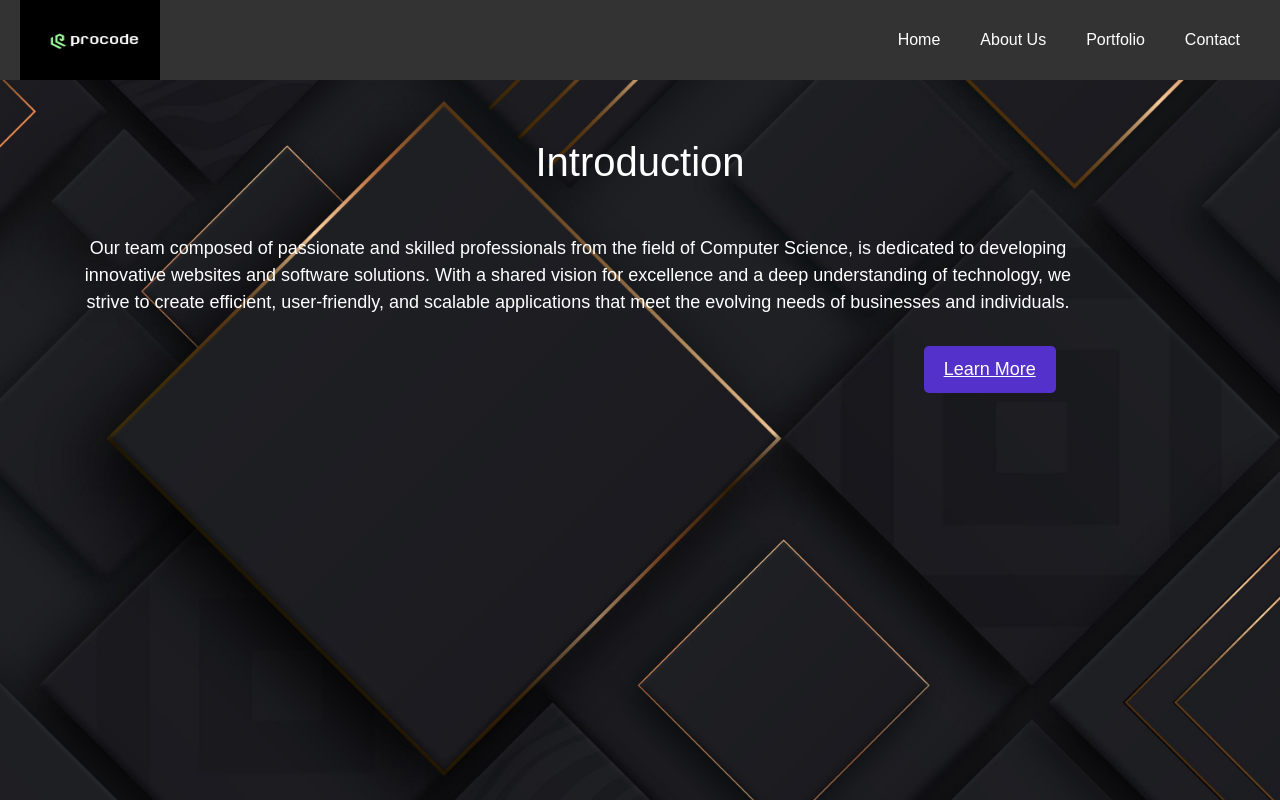
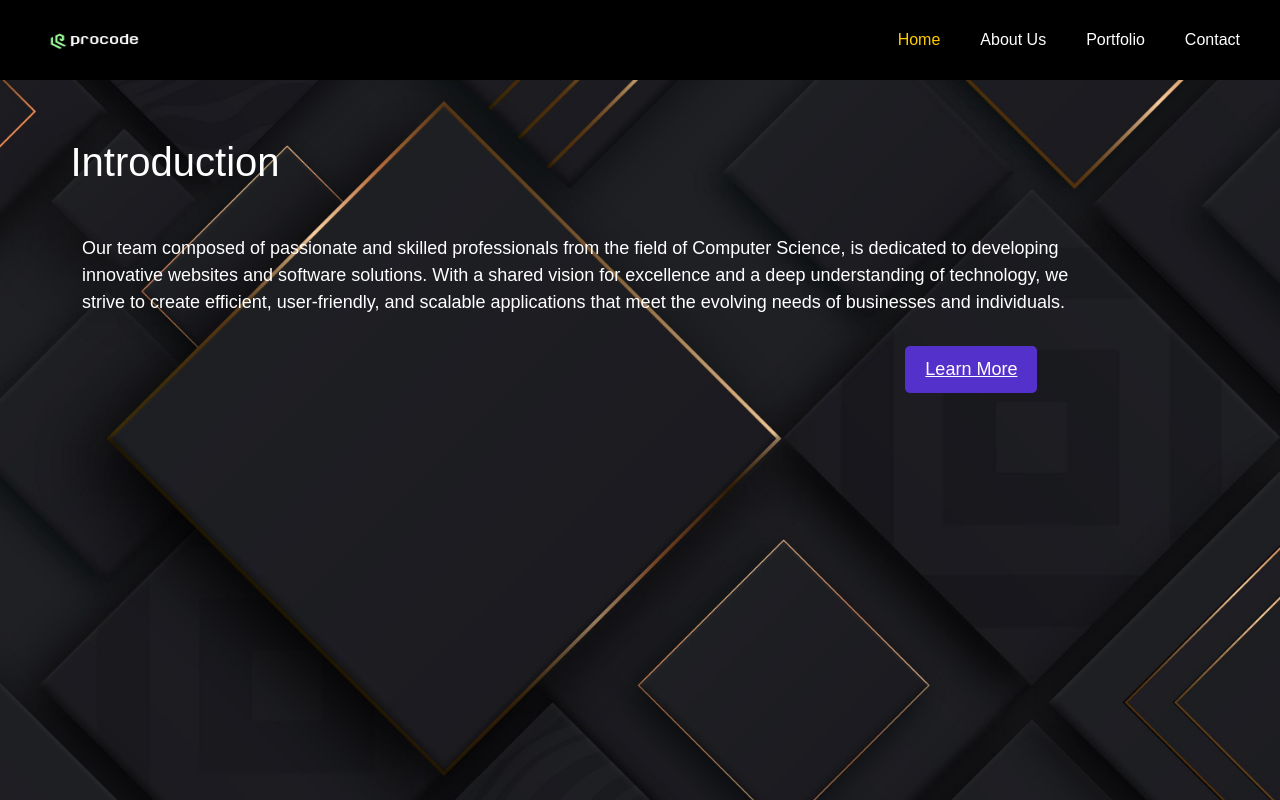
Before and after one commit to LeowJunKang/RID-group-project, a plain HTML site: page homePage.html in a window 1280 px wide. Drawn offline with Linux system fonts and the light colour scheme.

Commit message:
modify link function

```diff
--- a/aboutUs.css
+++ b/aboutUs.css
@@ -57,3 +57,7 @@ main {
     margin-right: auto; /* Move links to the right */
     margin-left: 0%;
 }
+
+.sidebar a.active {
+    color: #ffcc00; /* Change to your desired color for the active link */
+}
--- a/contactsUs.css
+++ b/contactsUs.css
@@ -195,6 +195,10 @@ button:hover {
     color: white;
     border-radius: 50%;
 }
+
+.sidebar a.active {
+    color: #ffcc00; /* Change to your desired color for the active link */
+}
 /*
 @media (max-width: 768px) {
     .sidebar {
--- a/homePage.css
+++ b/homePage.css
@@ -40,13 +40,14 @@ main {
     /* background-color: #cbcbcc;
     border: 1px solid #ddd; */
     /* border-radius: 15px; */
-    color : white
+    color : white;
+    text-align : left;
 }
 
 .title {
     font-size: 40px;
     color : white;
-    margin-left: auto;
+    margin-right: 75%;
 }
 
 .sidebar {
@@ -55,7 +56,7 @@ main {
     left: 0;
     width: 100%; /* Make the sidebar span across the top */
     height: 80px; /* Height for the top bar */
-    background-color: #333;
+    background-color:black;
     display: flex;
     justify-content: space-between; /* Space between logo and links */
     align-items: center;
@@ -98,3 +99,7 @@ main, footer, header {
     border-radius: 5px;
     text-align: right;
 }
+
+.sidebar a.active {
+    color: #ffcc00; /* Change to your desired color for the active link */
+}
--- a/homePage.html
+++ b/homePage.html
@@ -10,7 +10,7 @@
     <header>
         <nav class="sidebar">
             <img src="photo/procode.jpg" alt="Logo" class="sidebar-logo">
-            <a href="homePage.html">Home</a>
+            <a href="homePage.html" >Home</a>
             <a href="aboutUs.html">About Us</a>
             <a href="portfolio.html">Portfolio</a>
             <a href="contactsUs.html">Contact</a>
@@ -29,5 +29,14 @@
             <a href="aboutUs.html" class="right-button">Learn More</a>
         </div>
     </main>
+    <script>
+        const currentPage = window.location.pathname.split('/').pop();
+        const links = document.querySelectorAll('.sidebar a');
+        links.forEach(link => {
+            if (link.getAttribute('href') === currentPage) {
+                link.classList.add('active');
+            }
+        });
+    </script>
 </body>
 </html>
--- a/portfolio.css
+++ b/portfolio.css
@@ -57,3 +57,7 @@ main {
     margin-right: auto; /* Move links to the right */
     margin-left: 0%;
 }
+
+.sidebar a.active {
+    color: #ffcc00; /* Change to your desired color for the active link */
+}
```
Also changed, not shown: aboutUs.html (+14 -0 lines), contactsUs.html (+14 -0 lines), portfolio.html (+14 -0 lines).
